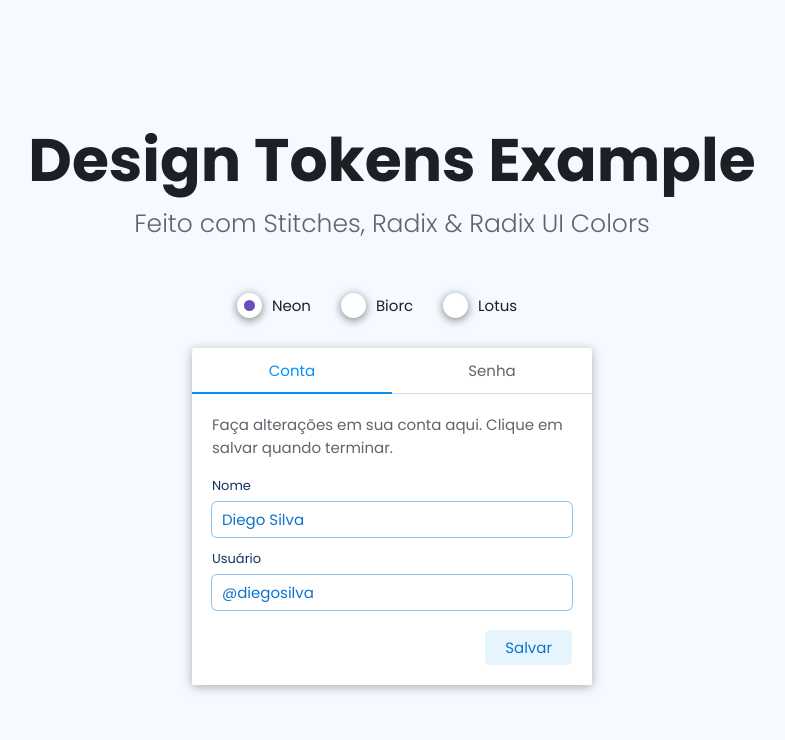
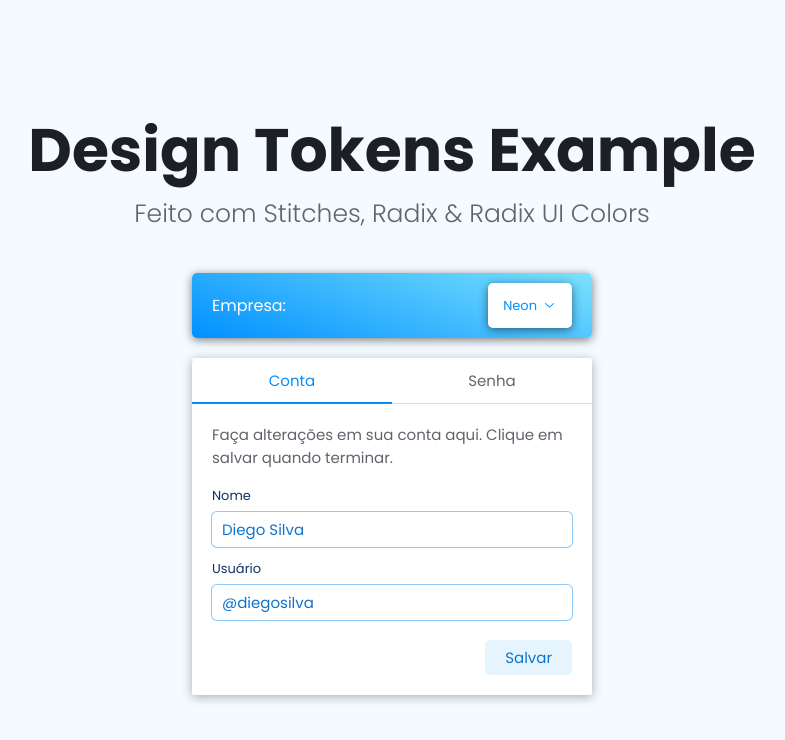
Before and after one commit to diegosilvatech/example--stitches-agnostic, a Next.js app: page / in a window 1280 px wide. Shown: the top 740 px of the page, without its empty margins (248-1033 px from the left). Built offline with nearby package versions, Linux system fonts and the light colour scheme.

Commit message:
feat: update tokens

```diff
--- a/package.json
+++ b/package.json
@@ -10,7 +10,9 @@
   },
   "dependencies": {
     "@radix-ui/colors": "^0.1.8",
+    "@radix-ui/react-icons": "^1.1.1",
     "@radix-ui/react-radio-group": "^0.1.5",
+    "@radix-ui/react-select": "^0.1.1",
     "@radix-ui/react-tabs": "^0.1.5",
     "@stitches/core": "^1.2.8",
     "next": "12.1.6",
--- a/src/components/Authenticator/styles.ts
+++ b/src/components/Authenticator/styles.ts
@@ -26,6 +26,7 @@ export const trigger = css({
   padding: '0 $ds-space-04',
   alignItems: 'center',
   justifyContent: 'center',
+  cursor: 'pointer',
 
   userSelect: 'none',
 
@@ -102,6 +103,7 @@ export const button = css({
   fontSize: '$ds-font-size__medium',
   lineHeight: '$ds-line-height__normal',
   fontWeight: 500,
+  cursor: 'pointer',
 
   variants: {
     variant: {
--- /dev/null
+++ b/src/components/Select/index.tsx
@@ -0,0 +1,68 @@
+import { useTheme } from 'next-themes';
+
+import * as SelectPrimitive from '@radix-ui/react-select';
+import {
+  CheckIcon,
+  ChevronDownIcon,
+  ChevronUpIcon
+} from '@radix-ui/react-icons';
+import * as s from './styles';
+
+type ThemeOptionProps = {
+  value: string;
+  label: string;
+  checked: boolean;
+};
+
+type SelectProps = {
+  themeOptions: ThemeOptionProps[];
+};
+
+const Select = ({ themeOptions }: SelectProps) => {
+  const { theme = 'neon', setTheme } = useTheme();
+
+  console.log({ theme });
+
+  return (
+    <SelectPrimitive.Root value={theme} onValueChange={setTheme}>
+      <SelectPrimitive.Trigger aria-label="Food" className={s.trigger()}>
+        <SelectPrimitive.Value />
+        <SelectPrimitive.Icon>
+          <ChevronDownIcon />
+        </SelectPrimitive.Icon>
+      </SelectPrimitive.Trigger>
+
+      <SelectPrimitive.Content className={s.content()}>
+        <SelectPrimitive.ScrollUpButton className={s.scrollButtonStyles()}>
+          <ChevronUpIcon />
+        </SelectPrimitive.ScrollUpButton>
+        <SelectPrimitive.Viewport className={s.viewport()}>
+          <SelectPrimitive.Group>
+            <SelectPrimitive.Label className={s.label()}>
+              Themes
+            </SelectPrimitive.Label>
+            {themeOptions.map((theme) => (
+              <SelectPrimitive.Item
+                key={theme.value}
+                value={theme.value}
+                className={s.item()}
+              >
+                <SelectPrimitive.ItemText>
+                  {theme.label}
+                </SelectPrimitive.ItemText>
+                <SelectPrimitive.ItemIndicator>
+                  <CheckIcon />
+                </SelectPrimitive.ItemIndicator>
+              </SelectPrimitive.Item>
+            ))}
+          </SelectPrimitive.Group>
+
+          <SelectPrimitive.Separator />
+        </SelectPrimitive.Viewport>
+        <SelectPrimitive.ScrollDownButton className={s.scrollButtonStyles()} />
+      </SelectPrimitive.Content>
+    </SelectPrimitive.Root>
+  );
+};
+
+export default Select;
--- /dev/null
+++ b/src/components/Select/styles.ts
@@ -0,0 +1,93 @@
+import { css } from 'styles/stitches.config';
+
+export const root = css({
+  display: 'flex'
+});
+
+export const trigger = css({
+  all: 'unset',
+  display: 'inline-flex',
+  alignItems: 'center',
+  justifyContent: 'center',
+  borderRadius: '$ds-radii__small',
+  padding: '0 15px',
+  fontSize: '$ds-font-size__small',
+  lineHeight: '$ds-line-height__normal',
+  height: 45,
+  gap: '$ds-space-01',
+  backgroundColor: '$ds-color__background-element',
+  color: '$ds-color__primary-09',
+  cursor: 'pointer',
+
+  boxShadow: '$ds-shadow__select__normal',
+  '&:hover': { backgroundColor: '$ds-color__primary-02' },
+  '&:focus': { boxShadow: '$ds-shadow__select__focused' }
+});
+
+export const content = css({
+  overflow: 'hidden',
+  backgroundColor: '$ds-color__background-element',
+  borderRadius: '$ds-radii__small',
+  boxShadow: '$ds-shadow__select-content'
+});
+
+export const viewport = css({
+  padding: '$ds-space-04'
+});
+
+export const item = css({
+  all: 'unset',
+  fontSize: 13,
+  lineHeight: 1,
+  color: '$ds-color__primary-09',
+  borderRadius: 3,
+  display: 'flex',
+  alignItems: 'center',
+  height: 35,
+  padding: '0 35px 0 25px',
+  position: 'relative',
+  userSelect: 'none',
+  cursor: 'pointer',
+
+  '&[data-disabled]': {
+    color: '$ds-color__gray-08',
+    pointerEvents: 'none'
+  },
+
+  '&:focus': {
+    backgroundColor: '$ds-color__primary-09',
+    color: '$ds-color__primary-01'
+  }
+});
+
+export const label = css({
+  padding: '0 $ds-space-05',
+  fontSize: '$ds-font-size__small',
+  lineHeight: '$ds-line-height__large',
+  color: '$ds-color__gray-11'
+});
+
+export const separator = css({
+  height: 1,
+  backgroundColor: '$ds-color__primary-06',
+  margin: '$ds-space-05'
+});
+
+export const itemIndicator = css({
+  position: 'absolute',
+  left: 0,
+  width: 25,
+  display: 'inline-flex',
+  alignItems: 'center',
+  justifyContent: 'center'
+});
+
+export const scrollButtonStyles = css({
+  display: 'flex',
+  alignItems: 'center',
+  justifyContent: 'center',
+  height: 25,
+  backgroundColor: '$ds-color__background-element',
+  color: '$ds-color__primary-11',
+  cursor: 'pointer'
+});
--- a/src/components/index.ts
+++ b/src/components/index.ts
@@ -3,5 +3,6 @@ import Button from './Button';
 import Radio from './Radio';
 import Authenticator from './Authenticator';
 import ThemeSwitcher from './ThemeSwitcher';
+import Select from './Select';
 
-export { Container, Button, Radio, Authenticator, ThemeSwitcher };
+export { Container, Button, Radio, Authenticator, ThemeSwitcher, Select };
--- a/src/styles/tokens/biorc/colors.ts
+++ b/src/styles/tokens/biorc/colors.ts
@@ -1,20 +1,76 @@
-import { red, blackA, slate } from '@radix-ui/colors';
+import { red, blackA, slate, amber } from '@radix-ui/colors';
 
 const colors = {
-  'color__primary-09': red.red9,
+  'ds-color__primary': '$ds-color__primary-09',
+  'ds-color__primary-01': red.red1,
+  'ds-color__primary-02': red.red2,
+  'ds-color__primary-03': red.red3,
+  'ds-color__primary-04': red.red4,
+  'ds-color__primary-05': red.red5,
+  'ds-color__primary-06': red.red6,
+  'ds-color__primary-07': red.red7,
+  'ds-color__primary-08': red.red8,
+  'ds-color__primary-09': red.red9,
+  'ds-color__primary-10': red.red10,
+  'ds-color__primary-11': red.red11,
+  'ds-color__primary-12': red.red12,
 
-  'color__primary-10': red.red10,
-  'color__primary-12': red.red12,
+  'ds-color__text__low-contrast': slate.slate11,
+  'ds-color__text__high-contrast': slate.slate12,
 
-  color__background: 'white',
+  'ds-color__background-app': '$ds-color__primary-02',
+  'ds-color__background-element': 'white',
 
-  'color__gray-06': slate.slate6,
-  'color__gray-11': slate.slate11
+  'ds-color__gray-03': slate.slate3,
+  'ds-color__gray-06': slate.slate6,
+  'ds-color__gray-08': slate.slate8,
+  'ds-color__gray-11': slate.slate11,
+
+  'ds-color__blackA-05': blackA.blackA5,
+  'ds-color__blackA-07': blackA.blackA7,
+  'ds-color__blackA-12': blackA.blackA12,
+
+  'ds-color__primary-gradient': `19deg, $ds-color__primary-09 0%, ${amber.amber9} 100%`
 };
 
 export const biorcTokens = {
   colors: { ...colors },
   shadows: {
-    smooth: `0 2px 10px ${blackA.blackA5}`
+    'ds-shadow__input__normal': `0 0 0 1px ${colors['ds-color__primary-07']}`,
+    'ds-shadow__input__focused': `0 0 0 2px ${colors['ds-color__primary-08']}`,
+    'ds-shadow__select__normal': `0 2px 10px ${colors['ds-color__blackA-07']}`,
+    'ds-shadow__select__focused': `0 0 0 2px ${colors['ds-color__primary-09']}`,
+    'ds-shadow__select-content': `0px 10px 38px -10px rgba(22, 23, 24, 0.35), 0px 10px 20px -15px rgba(22, 23, 24, 0.2)`,
+    'ds-shadow__tab-root': `0 2px 10px ${colors['ds-color__blackA-05']}`,
+    'ds-shadow__tab__active':
+      'inset 0 -1px 0 0 currentColor, 0 1px 0 0 currentColor',
+    'ds-shadow__tab__active__focused': `0 0 0 2px ${colors['ds-color__primary-11']}`,
+    'ds-shadow__tab-content__focused': `0px 0px 0px 2px ${colors['ds-color__primary-11']}`,
+
+    'ds-shadow__button__focused': `0 0 0 2px ${colors['ds-color__primary-07']}`
+  },
+  spaces: {
+    'ds-space-01': '5px',
+    'ds-space-02': '10px',
+    'ds-space-03': '15px',
+    'ds-space-04': '20px',
+    'ds-space-05': '25px'
+  },
+  fontSizes: {
+    'ds-font-size__small': '13px',
+    'ds-font-size__medium': '15px',
+    'ds-font-size__large': '25px',
+    'ds-font-size__huge': '60px'
+  },
+  lineHeights: {
+    'ds-line-height__normal': 1,
+    'ds-line-height__large': 1.5
+  },
+  radii: {
+    'ds-radii__small': '5px'
+  },
+  transitions: {
+    'ds-transition__default': '.3s ease',
+    'ds-transition__fast': '.1s ease'
   }
 };
--- a/src/styles/tokens/neon/colors.ts
+++ b/src/styles/tokens/neon/colors.ts
@@ -1,11 +1,13 @@
-import { blue, blackA, slate } from '@radix-ui/colors';
+import { blue, blackA, slate, sky } from '@radix-ui/colors';
 
 const colors = {
   'ds-color__primary': '$ds-color__primary-09',
+  'ds-color__primary-01': blue.blue1,
   'ds-color__primary-02': blue.blue2,
   'ds-color__primary-03': blue.blue3,
   'ds-color__primary-04': blue.blue4,
   'ds-color__primary-05': blue.blue5,
+  'ds-color__primary-06': blue.blue6,
   'ds-color__primary-07': blue.blue7,
   'ds-color__primary-08': blue.blue8,
   'ds-color__primary-09': blue.blue9,
@@ -19,11 +21,16 @@ const colors = {
   'ds-color__background-app': '$ds-color__primary-02',
   'ds-color__background-element': 'white',
 
+  'ds-color__gray-03': slate.slate3,
   'ds-color__gray-06': slate.slate6,
+  'ds-color__gray-08': slate.slate8,
   'ds-color__gray-11': slate.slate11,
 
   'ds-color__blackA-05': blackA.blackA5,
-  'ds-color__blackA-07': blackA.blackA7
+  'ds-color__blackA-07': blackA.blackA7,
+  'ds-color__blackA-12': blackA.blackA12,
+
+  'ds-color__primary-gradient': `19deg, $ds-color__primary-09 0%, ${sky.sky9} 100%`
 };
 
 export const neonTokens = {
@@ -31,6 +38,9 @@ export const neonTokens = {
   shadows: {
     'ds-shadow__input__normal': `0 0 0 1px ${colors['ds-color__primary-07']}`,
     'ds-shadow__input__focused': `0 0 0 2px ${colors['ds-color__primary-08']}`,
+    'ds-shadow__select__normal': `0 2px 10px ${colors['ds-color__blackA-07']}`,
+    'ds-shadow__select__focused': `0 0 0 2px ${colors['ds-color__primary-09']}`,
+    'ds-shadow__select-content': `0px 10px 38px -10px rgba(22, 23, 24, 0.35), 0px 10px 20px -15px rgba(22, 23, 24, 0.2)`,
     'ds-shadow__tab-root': `0 2px 10px ${colors['ds-color__blackA-05']}`,
     'ds-shadow__tab__active':
       'inset 0 -1px 0 0 currentColor, 0 1px 0 0 currentColor',
@@ -43,7 +53,8 @@ export const neonTokens = {
     'ds-space-01': '5px',
     'ds-space-02': '10px',
     'ds-space-03': '15px',
-    'ds-space-04': '20px'
+    'ds-space-04': '20px',
+    'ds-space-05': '25px'
   },
   fontSizes: {
     'ds-font-size__small': '13px',
--- a/src/templates/Home/index.tsx
+++ b/src/templates/Home/index.tsx
@@ -1,4 +1,4 @@
-import { Container, Authenticator, ThemeSwitcher } from 'components';
+import { Container, Authenticator, Select } from 'components';
 
 import { applicationThemes } from './applicationThemes';
 
@@ -15,7 +15,8 @@ const HomeTemplate = () => {
           </p>
 
           <div className={s.themeSwitcherWrapper()}>
-            <ThemeSwitcher themeOptions={applicationThemes} />
+            <span className={s.themeSwitcherLabel()}>Empresa:</span>
+            <Select themeOptions={applicationThemes} />
           </div>
           <div className={s.authenticatorWrapper()}>
             <Authenticator />
--- a/src/templates/Home/styles.ts
+++ b/src/templates/Home/styles.ts
@@ -5,11 +5,9 @@ export const main = css({
   display: 'flex',
   justifyContent: 'center',
   alignItems: 'center'
-  // border: '2px solid red'
 });
 
 export const section = css({
-  // border: '2px solid red',
   display: 'flex',
   flexDirection: 'column',
   alignItems: 'center'
@@ -44,7 +42,19 @@ export const buttonWrapper = css({
 });
 
 export const themeSwitcherWrapper = css({
-  marginTop: 40
+  marginTop: 40,
+  borderRadius: '$ds-radii__small',
+  boxShadow: '$ds-shadow__select__normal',
+  background: 'linear-gradient($ds-color__primary-gradient)',
+  padding: '$ds-space-02 $ds-space-04',
+  display: 'flex',
+  alignItems: 'center',
+  justifyContent: 'space-between',
+  width: 360
+});
+
+export const themeSwitcherLabel = css({
+  color: '$ds-color__background-element'
 });
 
 export const authenticatorWrapper = css({
```
Also changed, not shown: src/styles/stitches.config.ts (+6 -4 lines), 1 other file (tests, documents, lock files or other folders).
